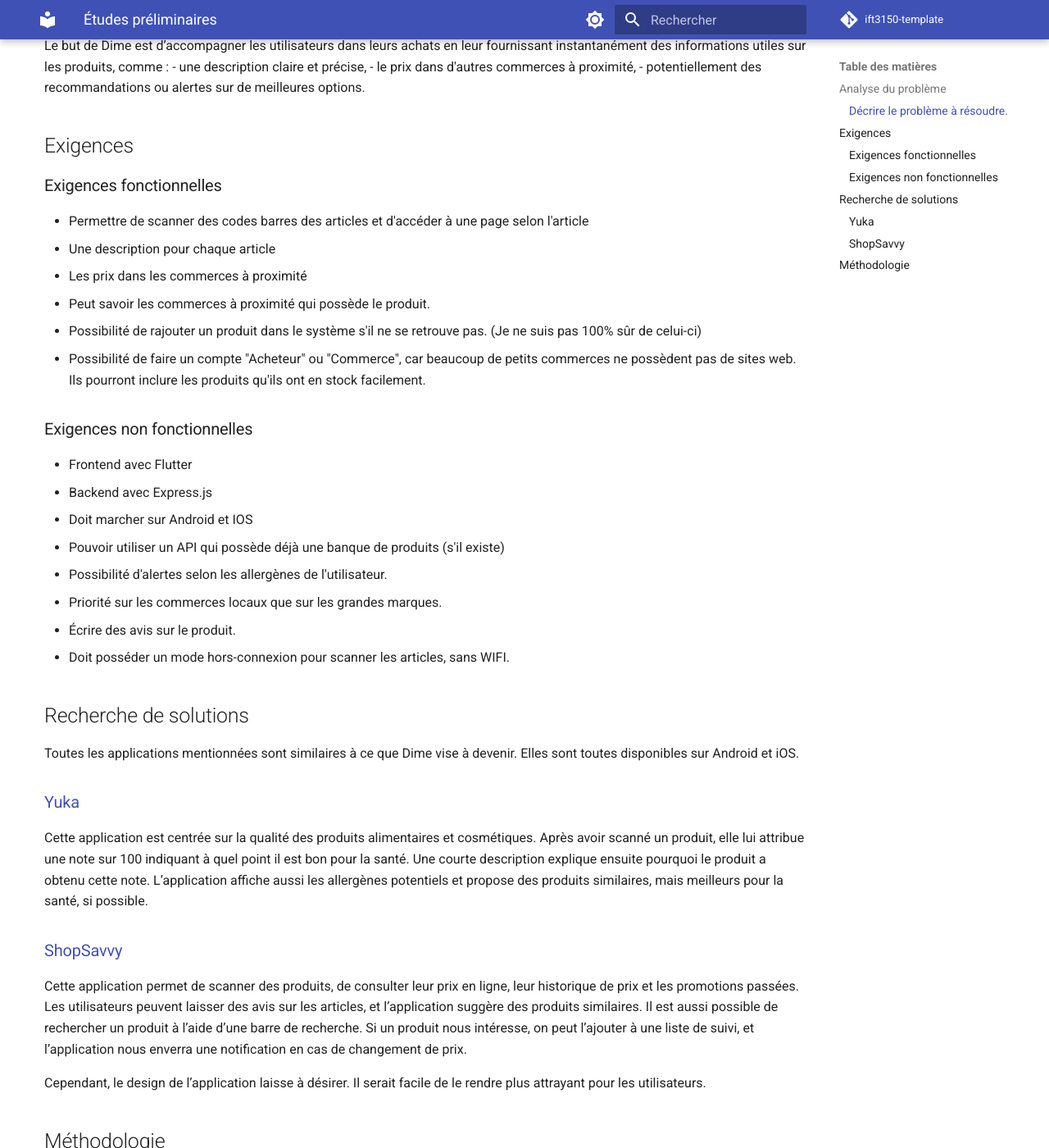
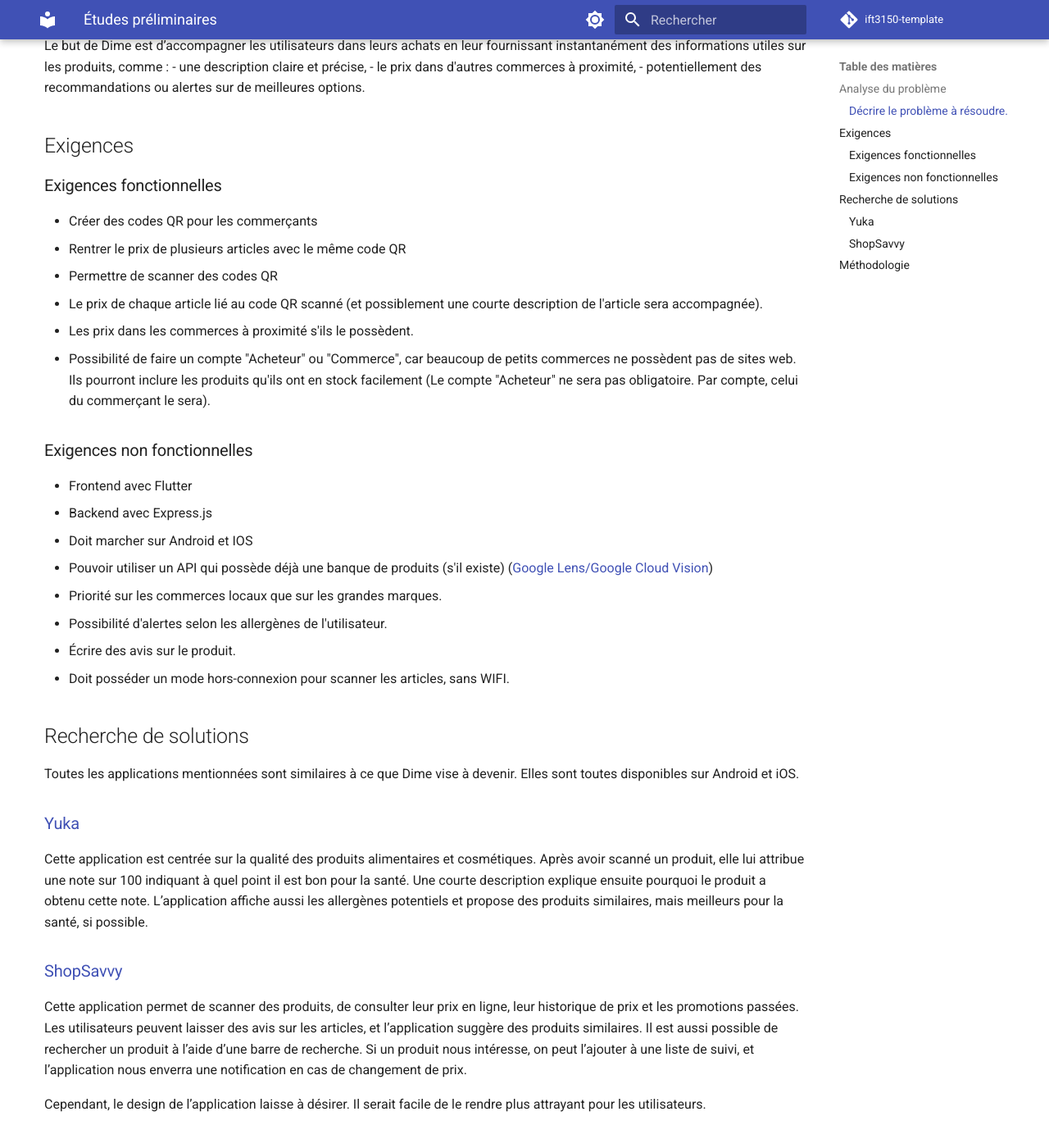
Before and after one commit to protolabo/dime, an MkDocs documentation site: the page built from docs/analysis.md, in a window 1280 px wide and 1400 px high, scrolled down 483 px. Shown: the whole window at 82% size. Built offline with MkDocs 1.6.1 and Material for MkDocs 9.7.7, drawn with Linux system fonts in a browser that asks for light colours; comment, search, counter and statistics services are not loaded; some of the changed text lies outside the part shown.

Commit message:
Corrections analyse

```diff
--- a/docs/analysis.md
+++ b/docs/analysis.md
@@ -27,21 +27,21 @@
 ## Exigences
 
 ### Exigences fonctionnelles
-- Permettre de scanner des codes barres des articles et d'accéder à une page selon l'article
-- Une description pour chaque article
-- Les prix dans les commerces à proximité
-- Peut savoir les commerces à proximité qui possède le produit.
-- Possibilité de rajouter un produit dans le système s'il ne se retrouve pas. (Je ne suis pas 100% sûr de celui-ci)
-- Possibilité de faire un compte "Acheteur" ou "Commerce", car beaucoup de petits commerces ne possèdent pas de sites web. Ils pourront inclure les produits qu'ils ont en stock facilement.
+- Créer des codes QR pour les commerçants
+- Rentrer le prix de plusieurs articles avec le même code QR
+- Permettre de scanner des codes QR
+- Le prix de chaque article lié au code QR scanné (et possiblement une courte description de l'article sera accompagnée).
+- Les prix dans les commerces à proximité s'ils le possèdent.
+- Possibilité de faire un compte "Acheteur" ou "Commerce", car beaucoup de petits commerces ne possèdent pas de sites web. Ils pourront inclure les produits qu'ils ont en stock facilement (Le compte "Acheteur" ne sera pas obligatoire. Par compte, celui du commerçant le sera).
 
 
 ### Exigences non fonctionnelles
 - Frontend avec Flutter
 - Backend avec Express.js
 - Doit marcher sur Android et IOS
-- Pouvoir utiliser un API qui possède déjà une banque de produits (s'il existe)
+- Pouvoir utiliser un API qui possède déjà une banque de produits (s'il existe) ([Google Lens/Google Cloud Vision](https://support.google.com/websearch/thread/301813986/is-there-a-api-for-google-lens?hl=en))
+- Priorité sur les commerces locaux que sur les grandes marques.
 - Possibilité d'alertes selon les allergènes de l'utilisateur.
-- Priorité sur les commerces locaux que sur les grandes marques.
 - Écrire des avis sur le produit.
 - Doit posséder un mode hors-connexion pour scanner les articles, sans WIFI.
 
@@ -64,4 +64,4 @@
 
 ## Méthodologie
 
-Étude qualitative
+Développement par itération
```
Also changed, not shown: docs/suivi.md (+1 -1 lines).
